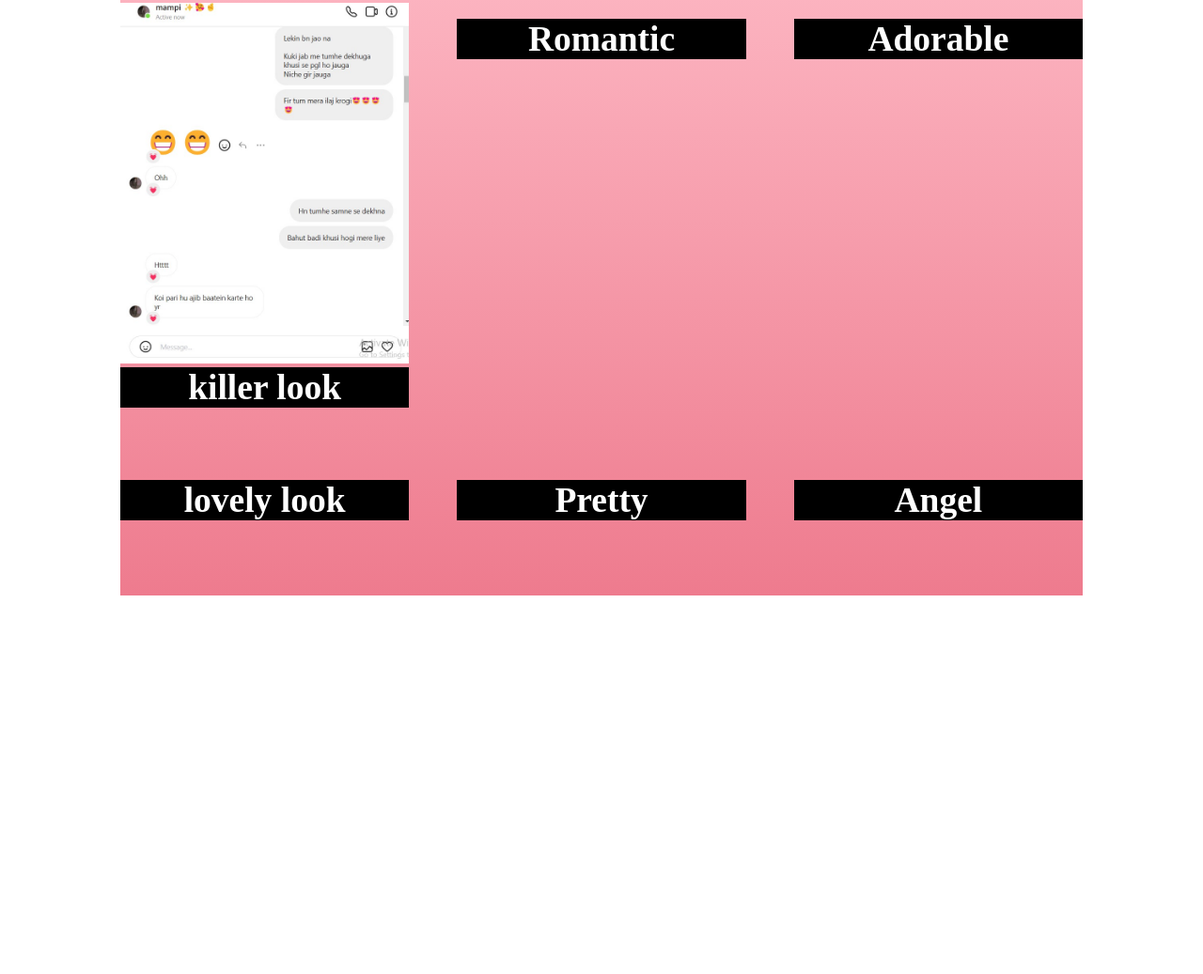
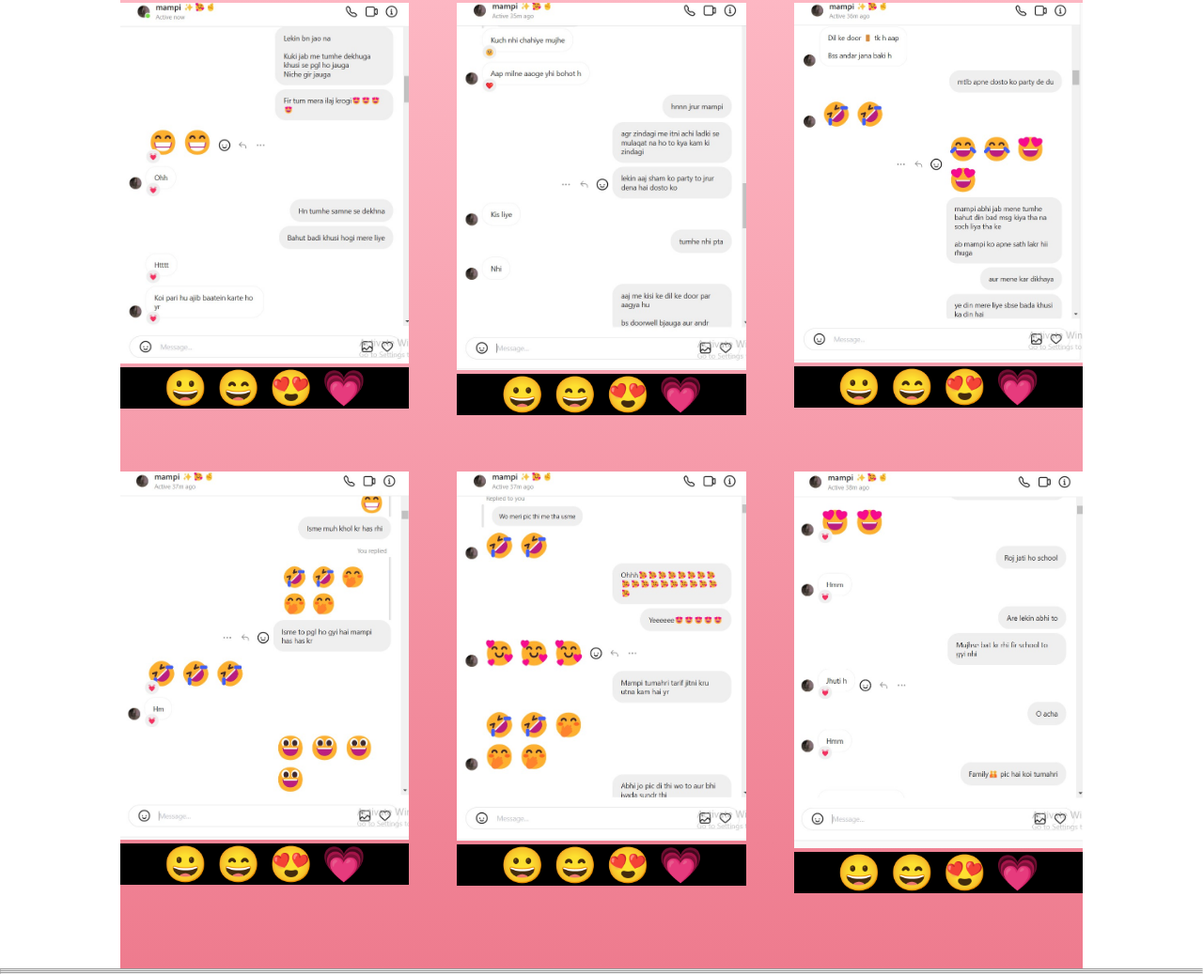
Before and after one commit to Akkiest/myfiles, a plain HTML site: page index.html in a window 1280 px wide. Shown: the part 1827-2864 px from the top of the page at 94% size. Before the commit the page ends 2461 px from the top, so only its background shows below. Drawn offline with Linux system fonts and the light colour scheme.

Commit message:
Add files via upload
done with love

```diff
--- a/css/index.css
+++ b/css/index.css
@@ -65,5 +65,17 @@ header .inner .insta-info{
     background-color: black;
     color: white;
     font-size: 2.5rem;
+}
 
+@media only screen and (max-width:700px){
+    *{
+        padding: 0;
+        margin: 0;
+        box-sizing: border-box;
+        font-size: 7px;
+    }
+    .look{
+        width: 70%;
+        margin:0 auto;
+    }
 }
--- a/index.html
+++ b/index.html
@@ -60,30 +60,37 @@
     <div class="image-grp">
         <div class="look">
             <img src="images/chat-1.jpg" alt="">
-            <h1>killer look</h1>
+            <h1>&#128512; &#128516; &#128525; &#128151;</h1>
         </div>
         <div class="look">
-            <img src="images/" alt="">
-            <h1>Romantic</h1>
+            <img src="images/chat-2.jpg" alt="">
+            <h1>&#128512; &#128516; &#128525; &#128151;</h1>
         </div>
         <div class="look">
-            <img src="images/" alt="">
-            <h1>Adorable</h1>
+            <img src="images/chat-3.jpg" alt="">
+            <h1>&#128512; &#128516; &#128525; &#128151;</h1>
         </div>
         <div class="look">
-            <img src="images/" alt="">
-            <h1>lovely look</h1>
+            <img src="images/chat-4.jpg" alt="">
+            <h1>&#128512; &#128516; &#128525; &#128151;</h1>
         </div>
         <div class="look">
-            <img src="images/" alt="">
-            <h1>Pretty</h1>
+            <img src="images/chat-5.jpg" alt="">
+            <h1>&#128512; &#128516; &#128525; &#128151;</h1>
         </div>
         <div class="look">
-            <img src="image" alt="">
-            <h1>Angel</h1>
+            <img src="images/chat-6.jpg" alt="">
+            <h1>&#128512; &#128516; &#128525; &#128151;</h1>
         </div>
     </div>
    </section>
+   <hr>
+   <hr>
+   <hr>
+
+   <!-- my-videos  -->
+
+
 
 </body>
 </html>
```
Also changed, not shown: images/chat-2.jpg (added), images/chat-3.jpg (added), images/chat-4.jpg (added), images/chat-5.jpg (added), images/chat-6.jpg (added).
